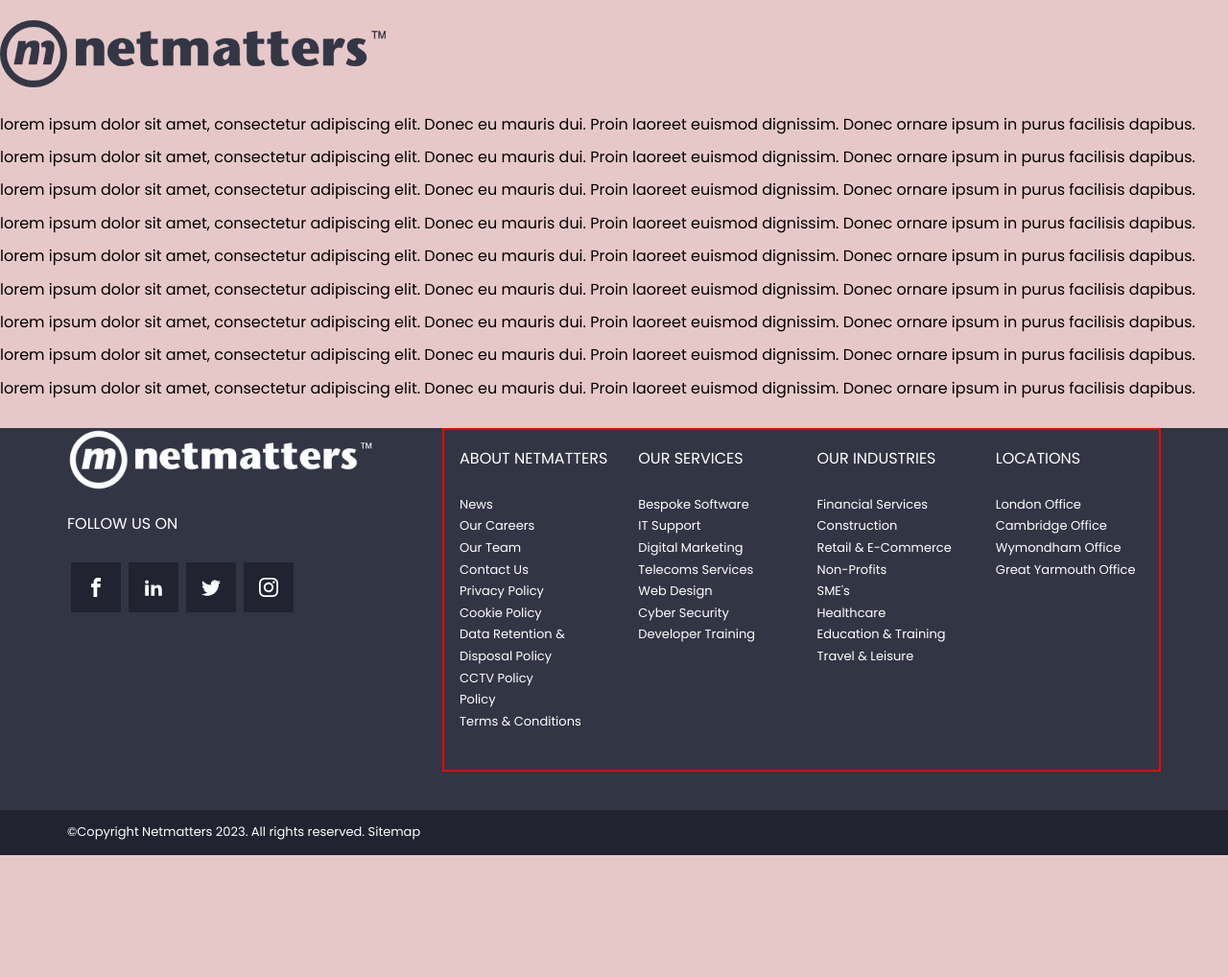
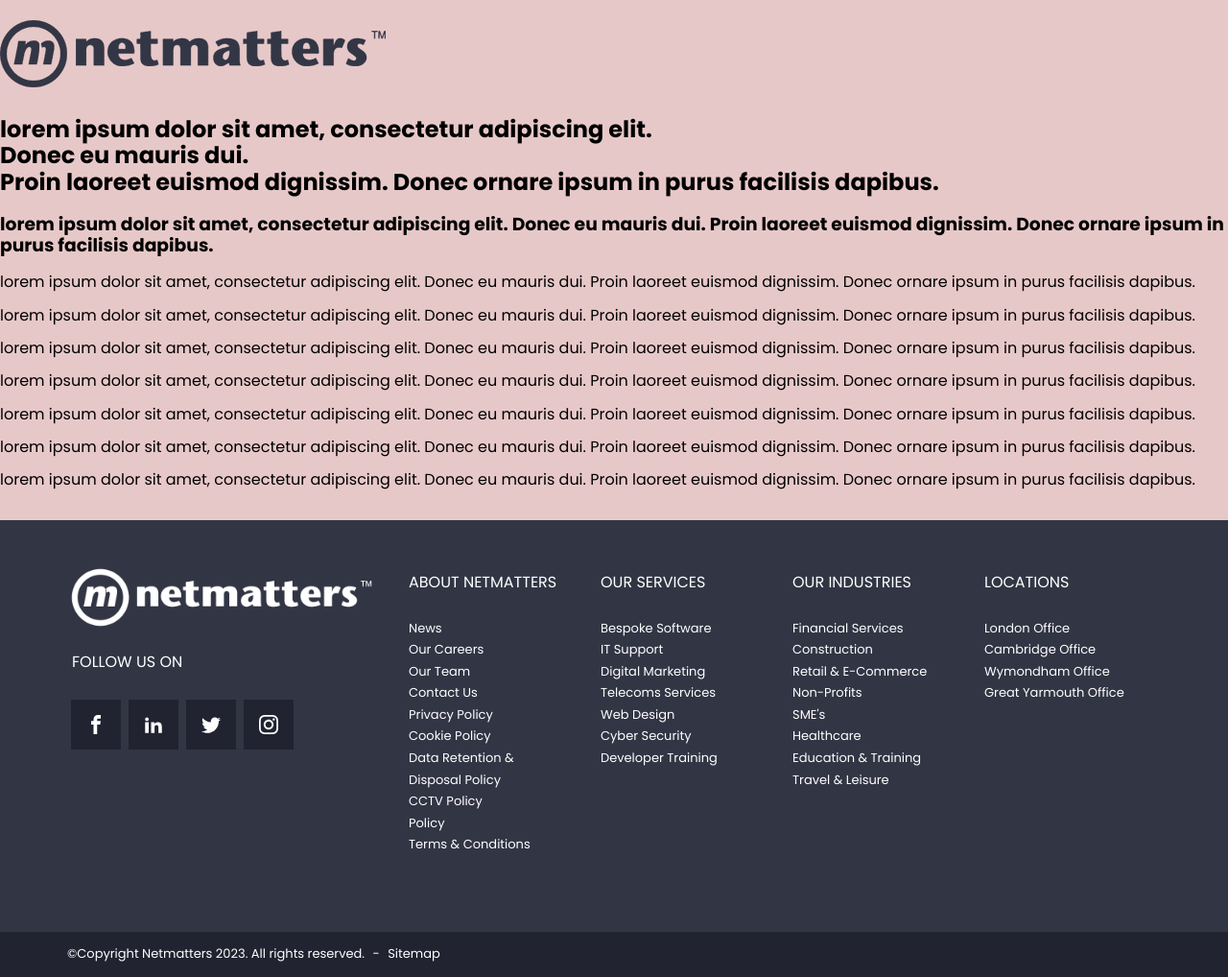
Before and after one commit to deanyosla/Netmatters-webpage, a PHP site: page / in a window 1280 px wide. Shown: the whole page at 96% size. Before the commit the page ends 891 px from the top, so only its background shows below. Run offline with PHP 8.4, Linux system fonts and the light colour scheme.

Commit message:
changes to divs

```diff
--- a/css/style.css
+++ b/css/style.css
@@ -371,6 +371,7 @@
   text-transform: uppercase;
   font-weight: 400;
   margin-bottom: 26px;
+  padding-left: 5px;
 }
 
 .socials-container a {
@@ -384,15 +385,14 @@
   text-decoration: underline;
 }
 
+.nm-logo-wh {
+  margin-top: 3rem;
+}
+
 .links-container {
   display: flex;
   flex-direction: column;
-}
-
-.footer-bottom {
-  background: #212330;
-  color: white;
-  padding-top: 10px;
+  width: 800px;
 }
 
 .sitemap {
@@ -406,6 +406,7 @@
 
 .socials-container img {
   width: 250px;
+  padding-left: 2px;
 }
 
 .socials {
@@ -413,7 +414,11 @@
   flex-direction: row;
   flex-wrap: wrap;
   margin-bottom: 30px;
-  max-width: 100px;
+  max-width: 150px;
+}
+
+.link-title {
+  padding: 0;
 }
 
 .main-links a {
@@ -429,22 +434,35 @@
 .footer-bottom {
   display: flex;
   flex-direction: row;
+  background: #212330;
+  color: white;
   gap: 1rem;
   padding-top: 1rem;
   padding-bottom: 1rem;
   font-size: 13px;
 }
 
+.copyright::before {
+  white-space: pre;
+}
+
 @media screen and (min-width: 768px) {
   .links-container {
     flex-direction: row;
     flex-wrap: wrap;
-    border: 2px solid red;
   }
   .main-links {
     width: 45%;
     margin: 0 0 1.5rem 0;
     padding: 0;
+  }
+  .hyphen {
+    padding: 0 5px;
+  }
+}
+@media (max-width: 768px) {
+  .hyphen {
+    display: none;
   }
 }
 @media screen and (min-width: 992px) {
@@ -460,6 +478,9 @@
   .main-links {
     padding: 0 1rem;
     width: 25%;
+  }
+  .link-title {
+    padding-top: 35px;
   }
   .links-container {
     margin-bottom: 40px;
@@ -489,6 +510,15 @@
   text-decoration: none;
 }
 
+.social-icon-fb,
+.social-icon-li,
+.social-icon-tw,
+.social-icon-in {
+  width: 1.25rem;
+  height: 1.25rem;
+  fill: white;
+}
+
 .fb-ico:hover {
   background-color: #3b5998;
 }
@@ -505,15 +535,6 @@
   background-color: #00aced;
 }
 
-.social-icon-fb,
-.social-icon-li,
-.social-icon-tw,
-.social-icon-in {
-  width: 1.25rem;
-  height: 1.25rem;
-  fill: white;
-}
-
 @media (min-width: 600px) {
   .socials {
     /* Change from a grid of 4 to a row */
--- a/index.html
+++ b/index.html
@@ -17,16 +17,17 @@
     <div class="header-wrap">
       <header>
         <h1><img src="img/f-logo.png" alt="Netmatters logo black" /></h1>
-        <p>
+        <h2>
+          lorem ipsum dolor sit amet, consectetur adipiscing elit.<br />
+          Donec eu mauris dui.<br />
+          Proin laoreet euismod dignissim. Donec ornare ipsum in purus facilisis
+          dapibus.
+        </h2>
+        <h3>
           lorem ipsum dolor sit amet, consectetur adipiscing elit. Donec eu
           mauris dui. Proin laoreet euismod dignissim. Donec ornare ipsum in
           purus facilisis dapibus.
-        </p>
-        <p>
-          lorem ipsum dolor sit amet, consectetur adipiscing elit. Donec eu
-          mauris dui. Proin laoreet euismod dignissim. Donec ornare ipsum in
-          purus facilisis dapibus.
-        </p>
+        </h3>
         <p>
           lorem ipsum dolor sit amet, consectetur adipiscing elit. Donec eu
           mauris dui. Proin laoreet euismod dignissim. Donec ornare ipsum in
@@ -69,7 +70,11 @@
       <footer>
         <div class="footer-container inner-container">
           <div class="socials-container">
-            <img src="img/nm-logo-white-med.png" alt="Netmatters logo white" />
+            <img
+              class="nm-logo-wh"
+              src="img/nm-logo-white-med.png"
+              alt="Netmatters logo white"
+            />
             <h4>Follow us on</h4>
             <div class="socials">
               <a class="fb-ico" href="#">
@@ -97,7 +102,7 @@
 
           <div class="links-container">
             <div class="main-links">
-              <h4>About Netmatters</h4>
+              <h4 class="link-title">About Netmatters</h4>
               <ul>
                 <li><a href="#">News</a></li>
                 <li><a href="#">Our Careers</a></li>
@@ -112,7 +117,7 @@
               </ul>
             </div>
             <div class="main-links">
-              <h4>Our Services</h4>
+              <h4 class="link-title">Our Services</h4>
               <ul>
                 <li><a href="#">Bespoke Software</a></li>
                 <li><a href="#">IT Support</a></li>
@@ -124,7 +129,7 @@
               </ul>
             </div>
             <div class="main-links">
-              <h4>Our Industries</h4>
+              <h4 class="link-title">Our Industries</h4>
               <ul>
                 <li><a href="#">Financial Services</a></li>
                 <li><a href="#">Construction</a></li>
@@ -137,7 +142,7 @@
               </ul>
             </div>
             <div class="main-links">
-              <h4>Locations</h4>
+              <h4 class="link-title">Locations</h4>
               <ul>
                 <li><a href="#">London Office</a></li>
                 <li><a href="#">Cambridge Office</a></li>
@@ -149,9 +154,10 @@
         </div>
         <div class="footer-bottom">
           <div class="license inner-container">
-            <span>&copy;Copyright Netmatters 2023.</span>
-            <span>All rights reserved.</span>
-            <a href="#" class="sitemap">Sitemap</a>
+            <span class="copyright">&copy;Copyright Netmatters 2023.</span>
+            <span class="rights">All rights reserved. </span>
+            <span class="hyphen"> - </span
+            ><a href="#" class="sitemap"> Sitemap</a>
           </div>
         </div>
       </footer>
--- a/scss/partials/_footer.scss
+++ b/scss/partials/_footer.scss
@@ -17,6 +17,7 @@
   text-transform: uppercase;
   font-weight: 400;
   margin-bottom: 26px;
+  padding-left: 5px;
 }
 .socials-container a {
   color: white;
@@ -28,14 +29,13 @@
   text-decoration: underline;
 }
 
+.nm-logo-wh {
+  margin-top: 3rem;
+}
 .links-container {
   display: flex;
   flex-direction: column;
-}
-.footer-bottom {
-  background: #212330;
-  color: white;
-  padding-top: 10px;
+  width: 800px;
 }
 
 .sitemap {
@@ -48,13 +48,18 @@
 
 .socials-container img {
   width: 250px;
+  padding-left: 2px;
 }
 .socials {
   display: flex;
   flex-direction: row;
   flex-wrap: wrap;
   margin-bottom: 30px;
-  max-width: 100px;
+  max-width: 150px;
+}
+
+.link-title {
+  padding: 0;
 }
 .main-links a {
   color: white;
@@ -67,8 +72,14 @@
 .footer-bottom {
   display: flex;
   flex-direction: row;
+  background: #212330;
+  color: white;
   gap: 1rem;
   padding-top: 1rem;
   padding-bottom: 1rem;
   font-size: 13px;
 }
+
+.copyright::before {
+  white-space: pre;
+}
--- a/scss/partials/_icons.scss
+++ b/scss/partials/_icons.scss
@@ -19,8 +19,18 @@
   margin: 0.25rem;
   text-decoration: none;
 }
+.social-icon-fb,
+.social-icon-li,
+.social-icon-tw,
+.social-icon-in {
+  width: 1.25rem;
+  height: 1.25rem;
+  fill: white;
+}
 
+// ==============================================
 // Hover styles
+// ==============================================
 
 .fb-ico:hover {
   background-color: #3b5998;
@@ -34,16 +44,10 @@
 .tw-ico:hover {
   background-color: #00aced;
 }
-.social-icon-fb,
-.social-icon-li,
-.social-icon-tw,
-.social-icon-in {
-  width: 1.25rem;
-  height: 1.25rem;
-  fill: white;
-}
 
+// ====================================================
 // Media queries
+// ====================================================
 
 @media (min-width: 600px) {
   .socials {
--- a/scss/partials/_media.scss
+++ b/scss/partials/_media.scss
@@ -6,13 +6,20 @@
   .links-container {
     flex-direction: row;
     flex-wrap: wrap;
-    border: 2px solid red;
   }
 
   .main-links {
     width: 45%;
     margin: 0 0 1.5rem 0;
     padding: 0;
+  }
+  .hyphen {
+    padding: 0 5px;
+  }
+}
+@media (max-width: 768px) {
+  .hyphen {
+    display: none;
   }
 }
 
@@ -31,7 +38,9 @@
     padding: 0 1rem;
     width: 25%;
   }
-
+  .link-title {
+    padding-top: 35px;
+  }
   .links-container {
     margin-bottom: 40px;
   }
```
Also changed, not shown: 1 other file.
